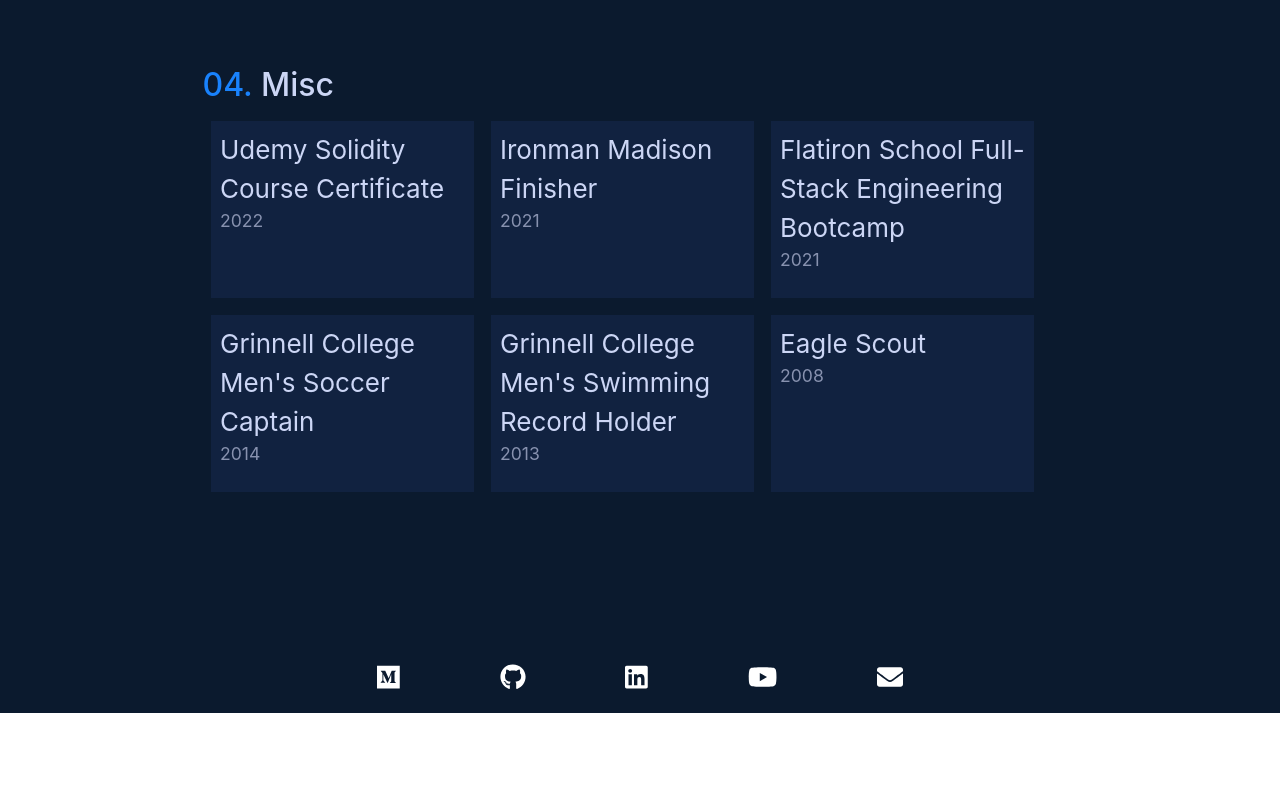
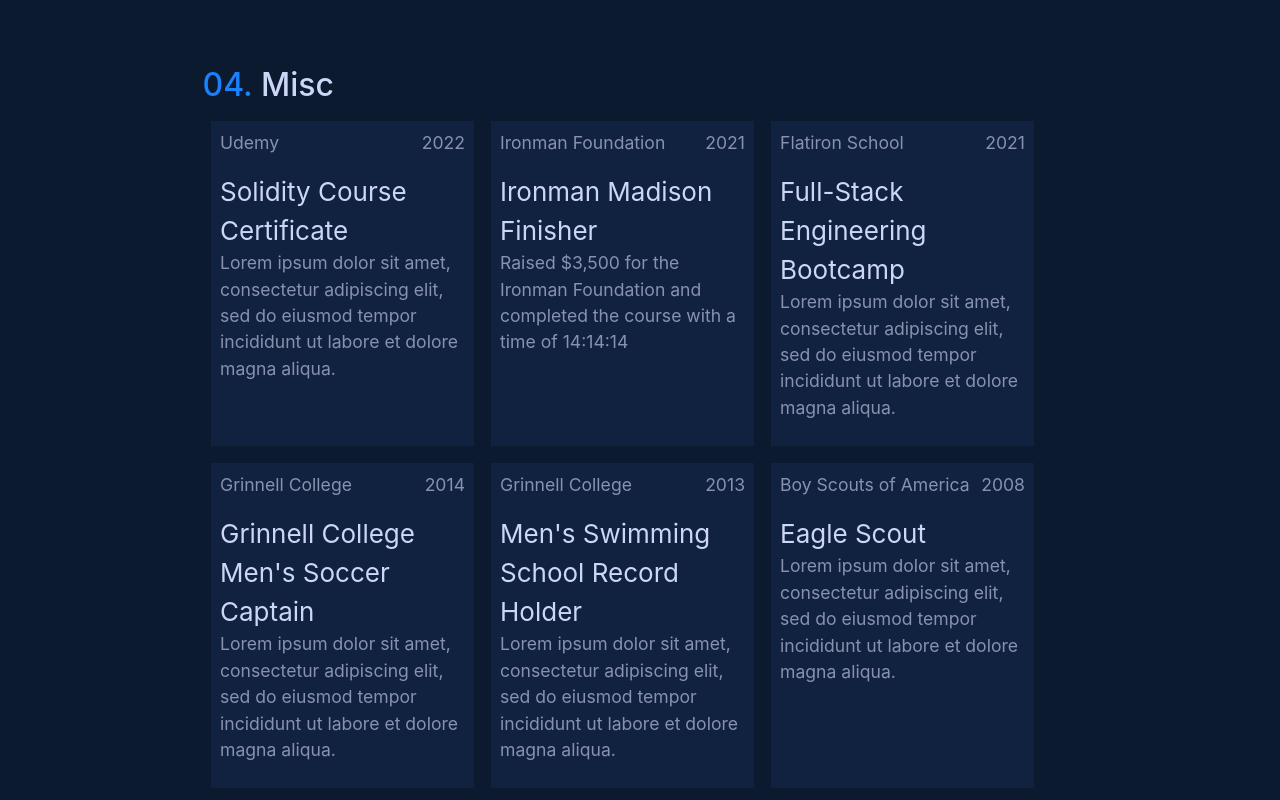
Before and after one commit to brownjer3/personal-website, a React (Create React App) app: page / in a window 1280 px wide. Shown: the part 2960-3760 px from the top of the page. Before the commit the page ends 3673 px from the top, so only its background shows below. Built offline with nearby package versions, Linux system fonts and the light colour scheme.

Commit message:
include temporary description text and color change effect for misc card hover

```diff
--- a/src/App.css
+++ b/src/App.css
@@ -241,5 +241,11 @@ section {
 }
 
 .misc-item:hover {
+	color: #1982fc;
 	translate: 0px -10px;
 }
+
+.misc-header {
+	display: flex;
+	justify-content: space-between;
+}
--- a/src/mainComponents/OtherStuff.js
+++ b/src/mainComponents/OtherStuff.js
@@ -6,28 +6,70 @@ const OtherStuff = () => {
 			</h2>
 			<div className="misc-container">
 				<div className="misc-item">
-					Udemy Solidity Course Certificate
-					<p className="content-text">2022</p>
+					<p className="content-text misc-header">
+						<span>Udemy</span>
+						<span>2022</span>
+					</p>
+					<span>Solidity Course Certificate</span>
+					<p className="content-text">
+						Lorem ipsum dolor sit amet, consectetur adipiscing elit, sed do
+						eiusmod tempor incididunt ut labore et dolore magna aliqua.
+					</p>
 				</div>
 				<div className="misc-item">
-					Ironman Madison Finisher<p className="content-text">2021</p>
+					<p className="content-text misc-header">
+						<span>Ironman Foundation</span>
+						<span>2021</span>
+					</p>
+					Ironman Madison Finisher
+					<p className="content-text">
+						Raised $3,500 for the Ironman Foundation and completed the course
+						with a time of 14:14:14
+					</p>
 				</div>
 				<div className="misc-item">
-					Flatiron School Full-Stack Engineering Bootcamp
-					<p className="content-text">2021</p>
+					<p className="content-text misc-header">
+						<span>Flatiron School</span>
+						<span>2021</span>
+					</p>
+					Full-Stack Engineering Bootcamp
+					<p className="content-text">
+						Lorem ipsum dolor sit amet, consectetur adipiscing elit, sed do
+						eiusmod tempor incididunt ut labore et dolore magna aliqua.
+					</p>
 				</div>
 				<div className="misc-item">
+					<p className="content-text misc-header">
+						<span>Grinnell College</span>
+						<span>2014</span>
+					</p>
 					Grinnell College Men's Soccer Captain
-					<p className="content-text">2014</p>
+					<p className="content-text">
+						Lorem ipsum dolor sit amet, consectetur adipiscing elit, sed do
+						eiusmod tempor incididunt ut labore et dolore magna aliqua.
+					</p>
 				</div>
 				<div className="misc-item">
-					Grinnell College Men's Swimming Record Holder
-					<p className="content-text">2013</p>
+					<p className="content-text misc-header">
+						<span>Grinnell College</span>
+						<span>2013</span>
+					</p>
+					Men's Swimming School Record Holder
+					<p className="content-text">
+						Lorem ipsum dolor sit amet, consectetur adipiscing elit, sed do
+						eiusmod tempor incididunt ut labore et dolore magna aliqua.
+					</p>
 				</div>
-
 				<div className="misc-item">
+					<p className="content-text misc-header">
+						<span>Boy Scouts of America</span>
+						<span>2008</span>
+					</p>
 					Eagle Scout
-					<p className="content-text">2008</p>
+					<p className="content-text">
+						Lorem ipsum dolor sit amet, consectetur adipiscing elit, sed do
+						eiusmod tempor incididunt ut labore et dolore magna aliqua.
+					</p>
 				</div>
 			</div>
 		</section>
```
Also changed, not shown: src/data/MiscData.js (+8 -1 lines).
